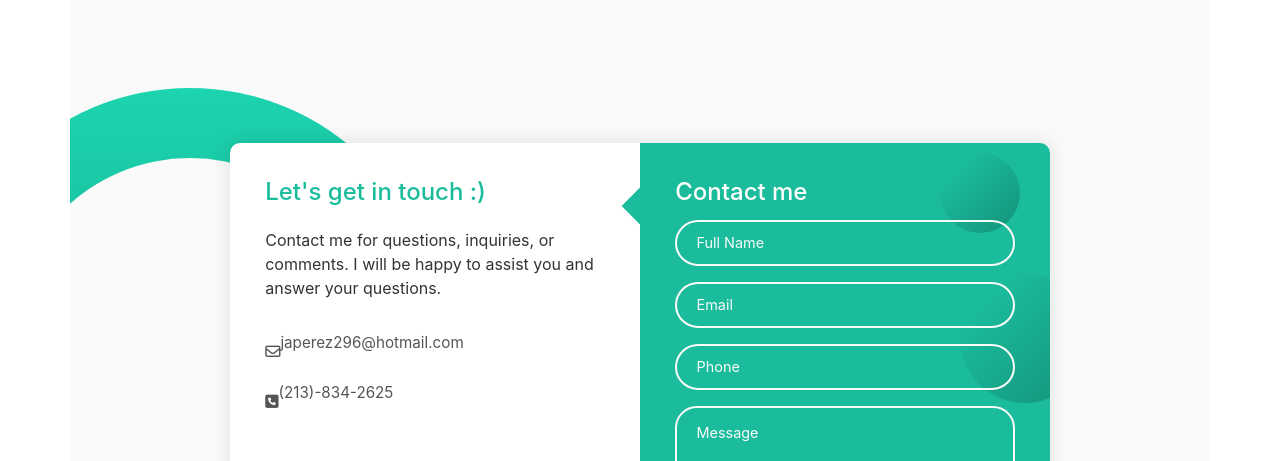
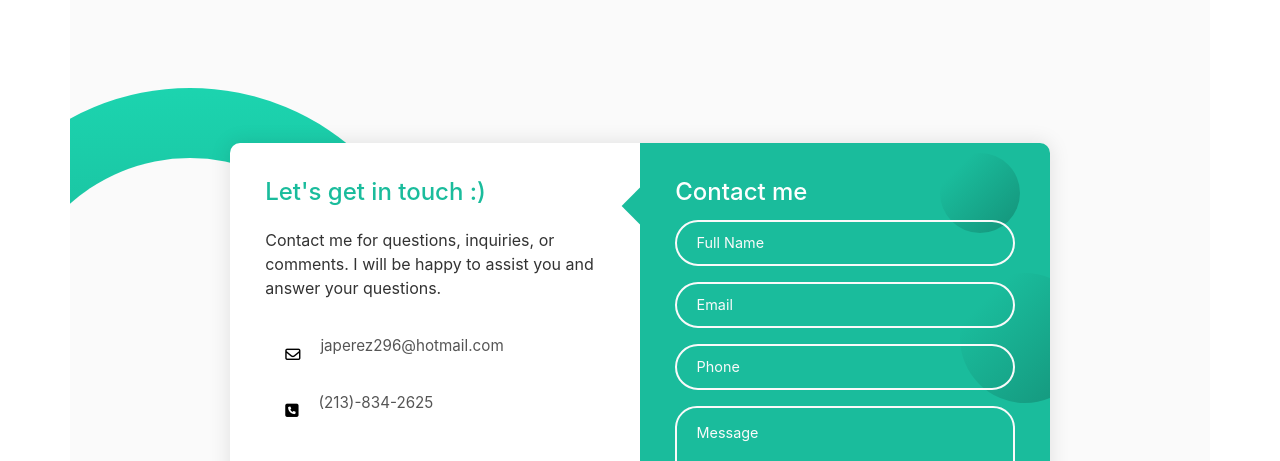
Before and after one commit to Ironhide692/My-Page, a plain HTML site: page contact.html in a window 1280 px wide. Shown: the part 83-544 px from the top of the page. Drawn offline with nearby package versions, Linux system fonts and the light colour scheme.

Commit message:
Update contactForm.css

```diff
--- a/css/contactForm.css
+++ b/css/contactForm.css
@@ -376,3 +376,8 @@
       padding: 0.45rem 1.2rem;
     }
   }
+
+  .contact {
+    margin: 15px 20px;
+    color:  #000000;
+}
```
